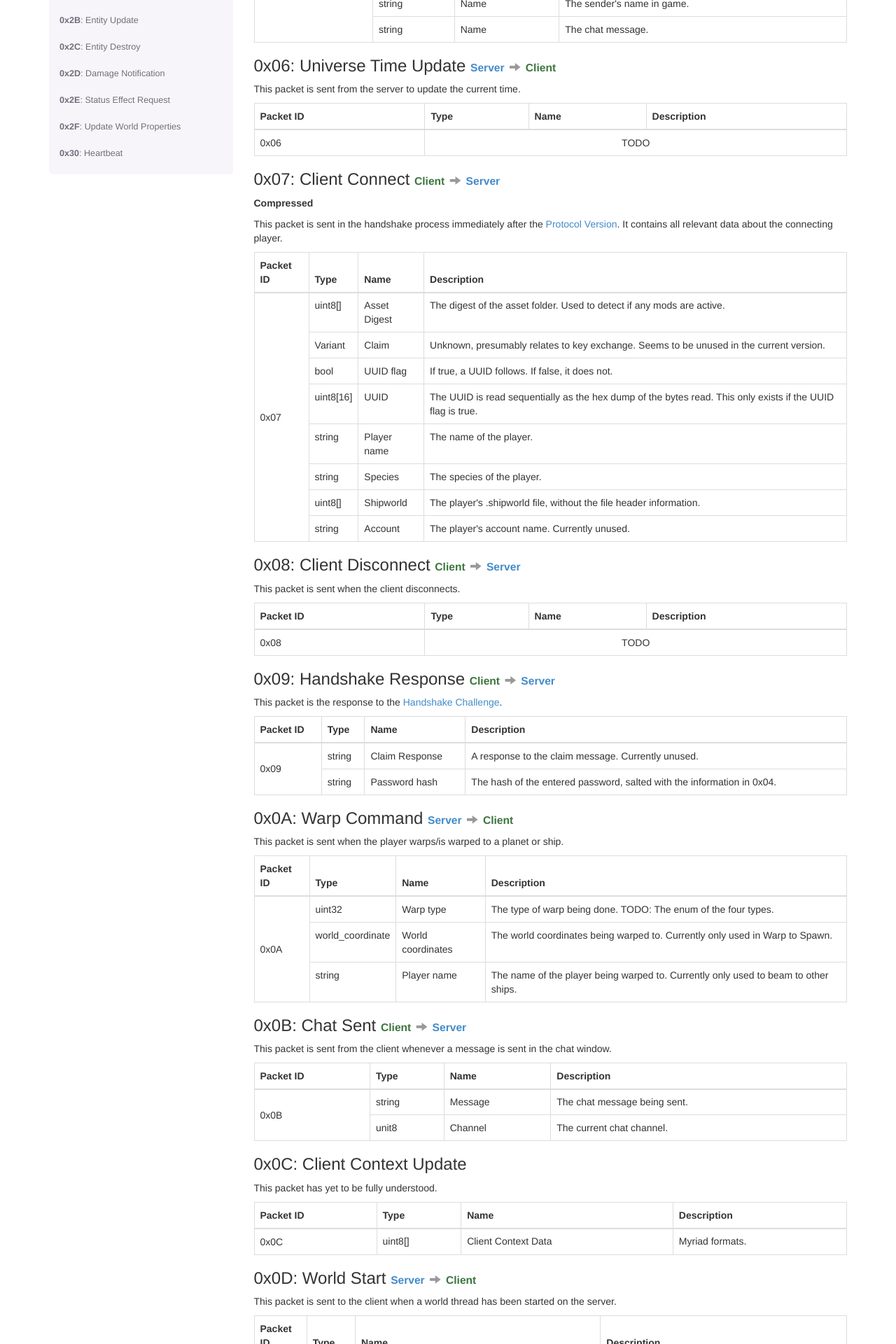
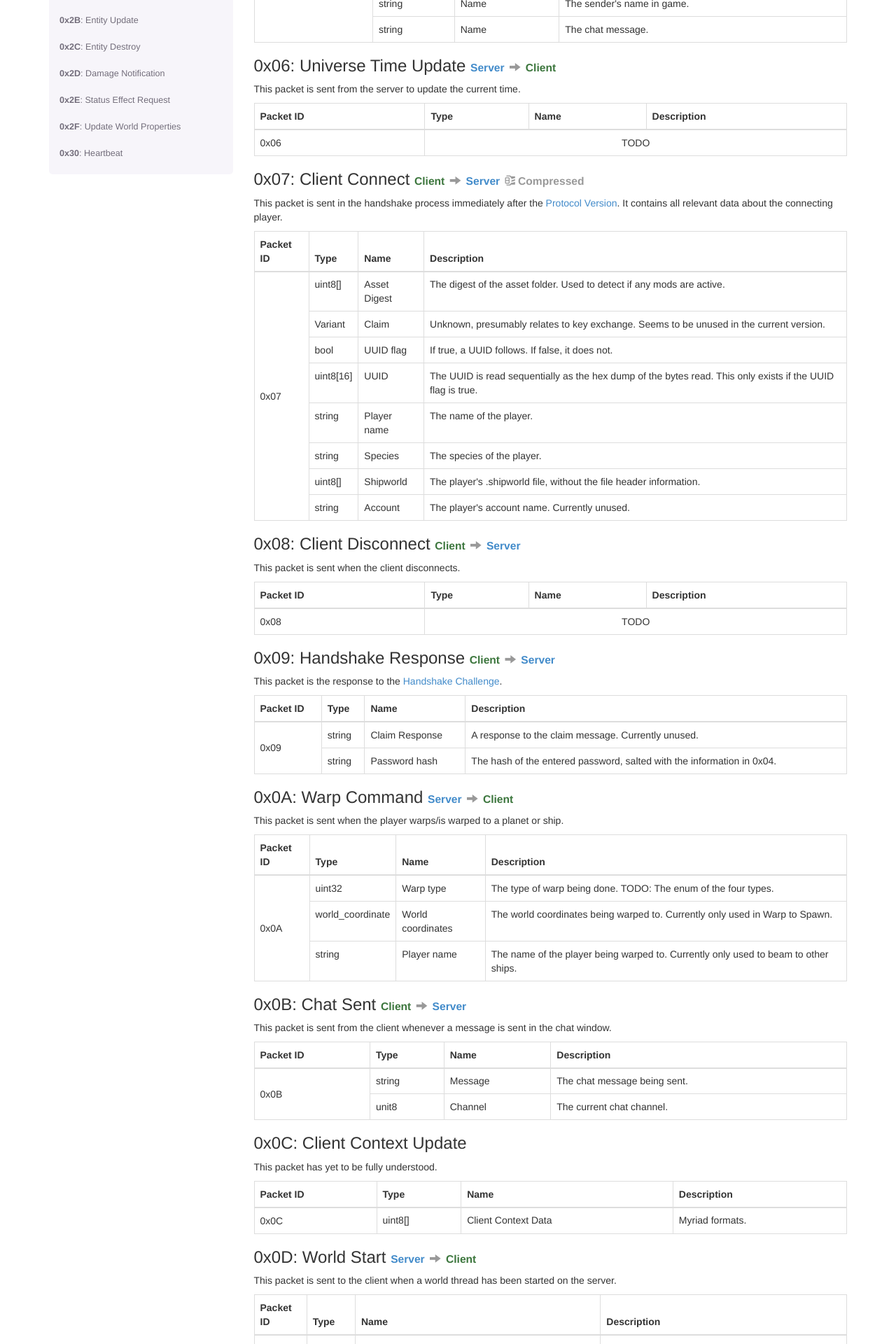
Before and after one commit to ddevault/starbound-dev, a Jekyll site: the page built from networking/index.md, in a window 1280 px wide. Shown: the part 1716-3636 px from the top of the page at 70% size. Built offline with Jekyll 4.4.1, drawn with Linux system fonts in a browser that asks for light colours; Markdown is read by kramdown in place of the engine named in the settings.

Commit message:
Add dedicated mechanic for documenting compressed packets

```diff
--- a/_includes/packet-header.html
+++ b/_includes/packet-header.html
@@ -16,4 +16,7 @@
             {% include bidirectional.html %}
         {% endif %}
     {% endif %}
+    {% if include.compressed %}
+    <span class="small"><span class="glyphicon glyphicon-compressed"></span><strong>Compressed</strong></span>
+    {% endif %}
 </h3>
--- a/networking/index.md
+++ b/networking/index.md
@@ -215,9 +215,7 @@ This packet is sent from the server to update the current time.
     </tbody>
 </table>
 
-{% include packet-header.html name="Client Connect" id="07" direction="client-to-server" %}
-
-**Compressed**
+{% include packet-header.html name="Client Connect" id="07" direction="client-to-server" compressed="true" %}
 
 This packet is sent in the handshake process immediately after the [Protocol Version](#protocol-version). It contains all relevant data about the connecting player.
 
```
